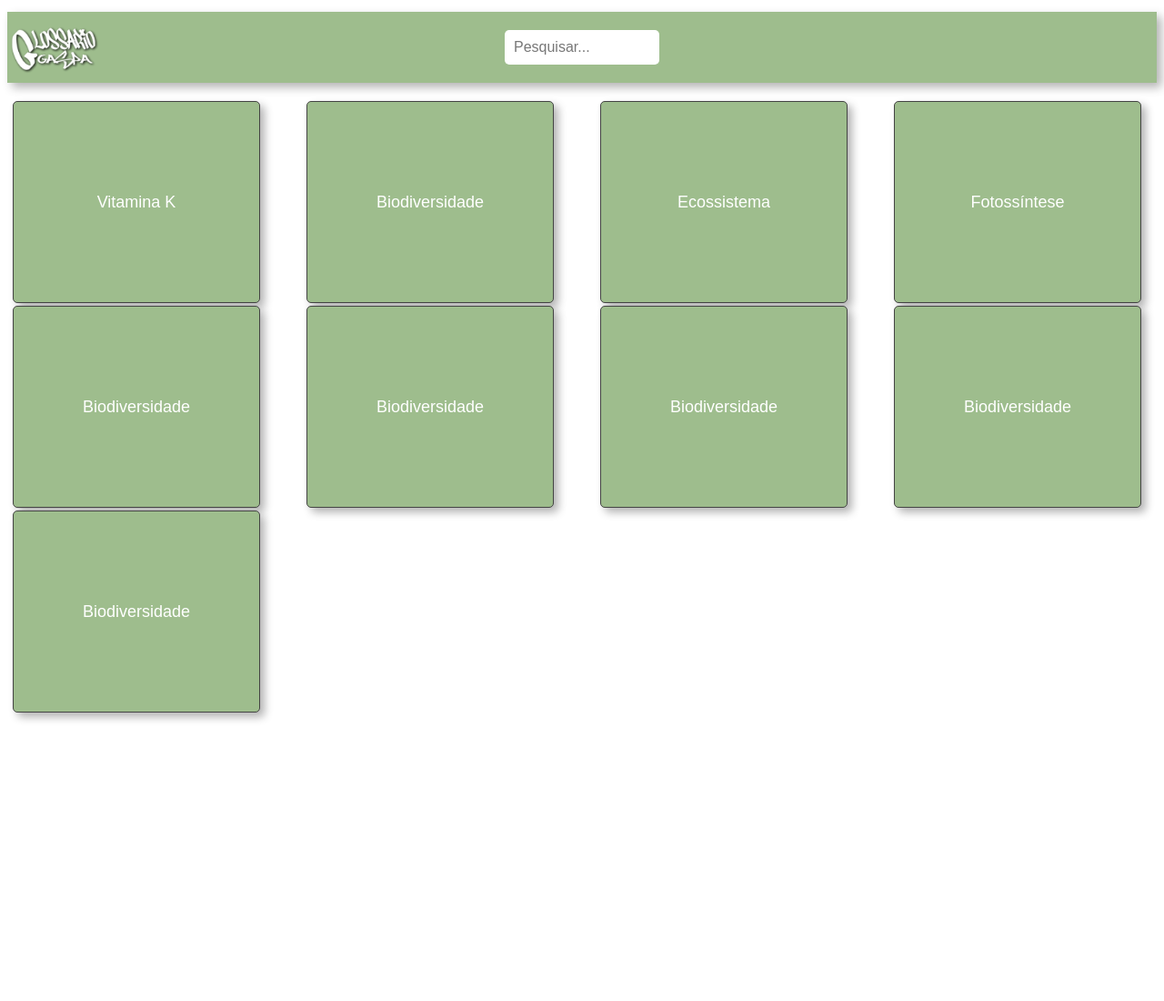
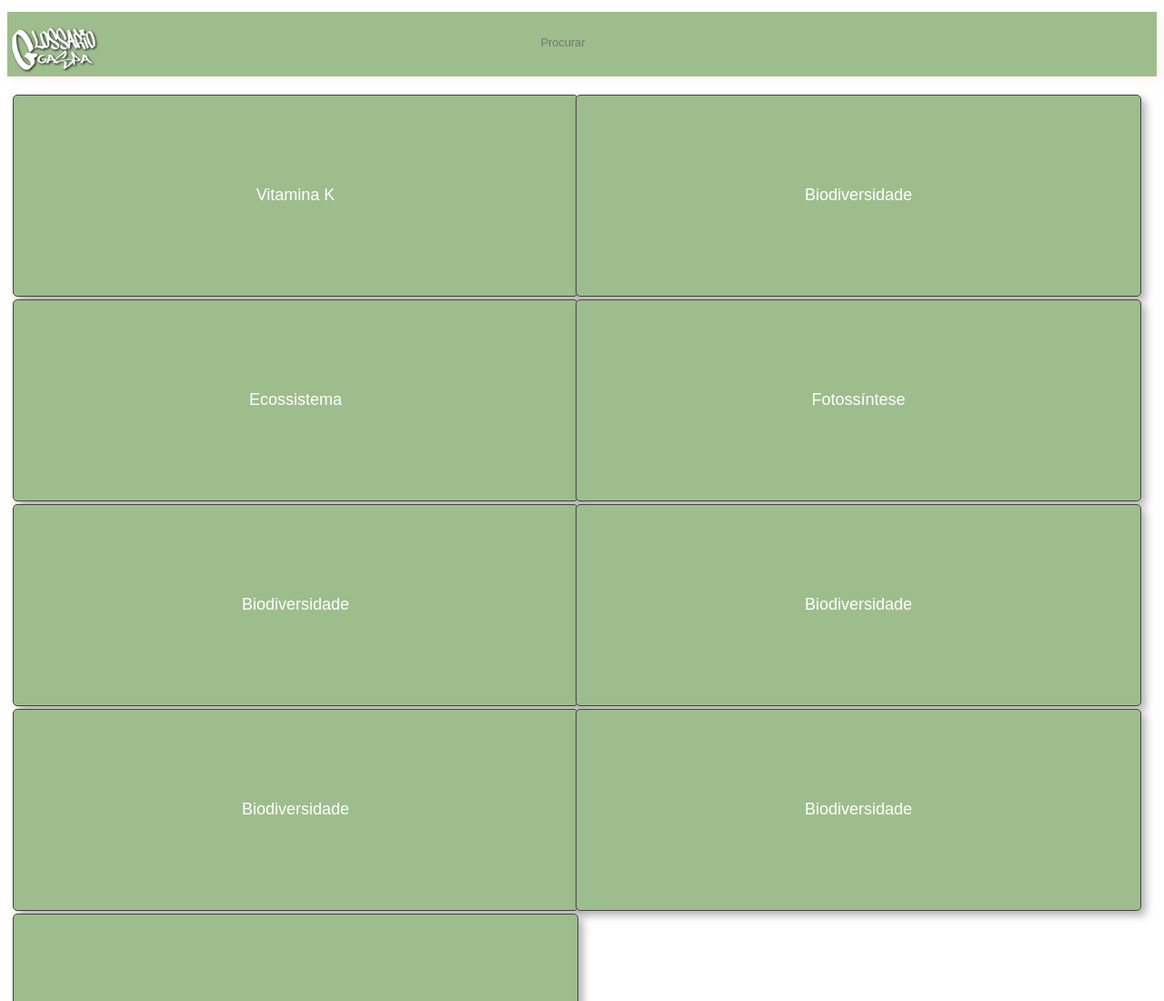
Before and after one commit to frilii/projetoescola-main, a plain HTML site: page index.html in a window 1280 px wide. Shown: the top 1100 px of the page at 91% size. Before the commit the page ends 906 px from the top, so only its background shows below. Drawn offline with Linux system fonts and the light colour scheme.

Commit message:
commit: harmonização

```diff
--- a/index.html
+++ b/index.html
@@ -12,7 +12,10 @@
 
     </div>
     <header>
-        <input type="text" id="search" placeholder="Pesquisar...">
+        <div class="form">
+            <input class="input" id="search" placeholder="Procurar" required="" type="text">
+            <span class="input-border"></span>
+          </div>
     </header>
 
     <div id="glossary">
--- a/styles.css
+++ b/styles.css
@@ -9,7 +9,7 @@ body {
 header {
   background-color: #9EBD8D; /* Cor de destaque */
   padding: 20px;
-  box-shadow: 5px 5px 10px rgba(0, 0, 0, 0.3); /* Sombra com deslocamento X e Y */
+  box-shadow: 5px 5px 10px rgba(250, 210, 210, 0.3); /* Sombra com deslocamento X e Y */
   text-align: center;
 }
 
@@ -22,21 +22,52 @@ img {
 
 }
 
-#search {
-  padding: 10px;
-  width: 150px;
-  font-size: 16px;
+.form {
+  --width-of-input: 200px;
+  --border-height: 1px;
+  --border-before-color: #ffffff00;
+  --border-after-color: #ffff;
+  --input-hovered-color: #9EBD8D;
+  margin-top: -3px;
+  margin-left: 560px;
+  position: relative;
+  width: var(--width-of-input);
+ }
+
+ /* styling of Input */
+ .input {
+  color: #ffffff00;
+  font-size: 0.8rem;
+  background-color: transparent;
+  width: 100%;
+  box-sizing: border-box;
+  padding-inline: 0.5em;
+  padding-block: 0.7em;
   border: none;
-  border-radius: 5px;
-}
+  border-bottom: var(--border-height) solid var(--border-before-color);
+ }
+ /* styling of animated border */
+ .input-border {
+  position: absolute;
+  background: var(--border-after-color);
+  width: 0%;
+  height: 2px;
+  bottom: 0;
+  left: 0;
+  transition: 0.3s;
+ }
+ /* Hover on Input */
+ input:hover {
+  background: var(--input-hovered-color);
+ }
 
-#search::placeholder {
-  color: #777; /* Cor do texto de espaço reservado */
-}
-
-#search:focus {
+ input:focus {
   outline: none;
-}
+ }
+ /* here is code of animated border */
+ input:focus ~ .input-border {
+  width: 100%;
+ }
 
 #glossary {
   margin: 20px;
@@ -47,7 +78,7 @@ img {
 
 /* Estilos padrão para telas maiores */
 .glossary-card {
-  width: 250px;
+  width: 600px;
   height: 200px;
   perspective: 1000px; /* Define a perspectiva para efeito 3D */
   margin-bottom: 25px;
```
